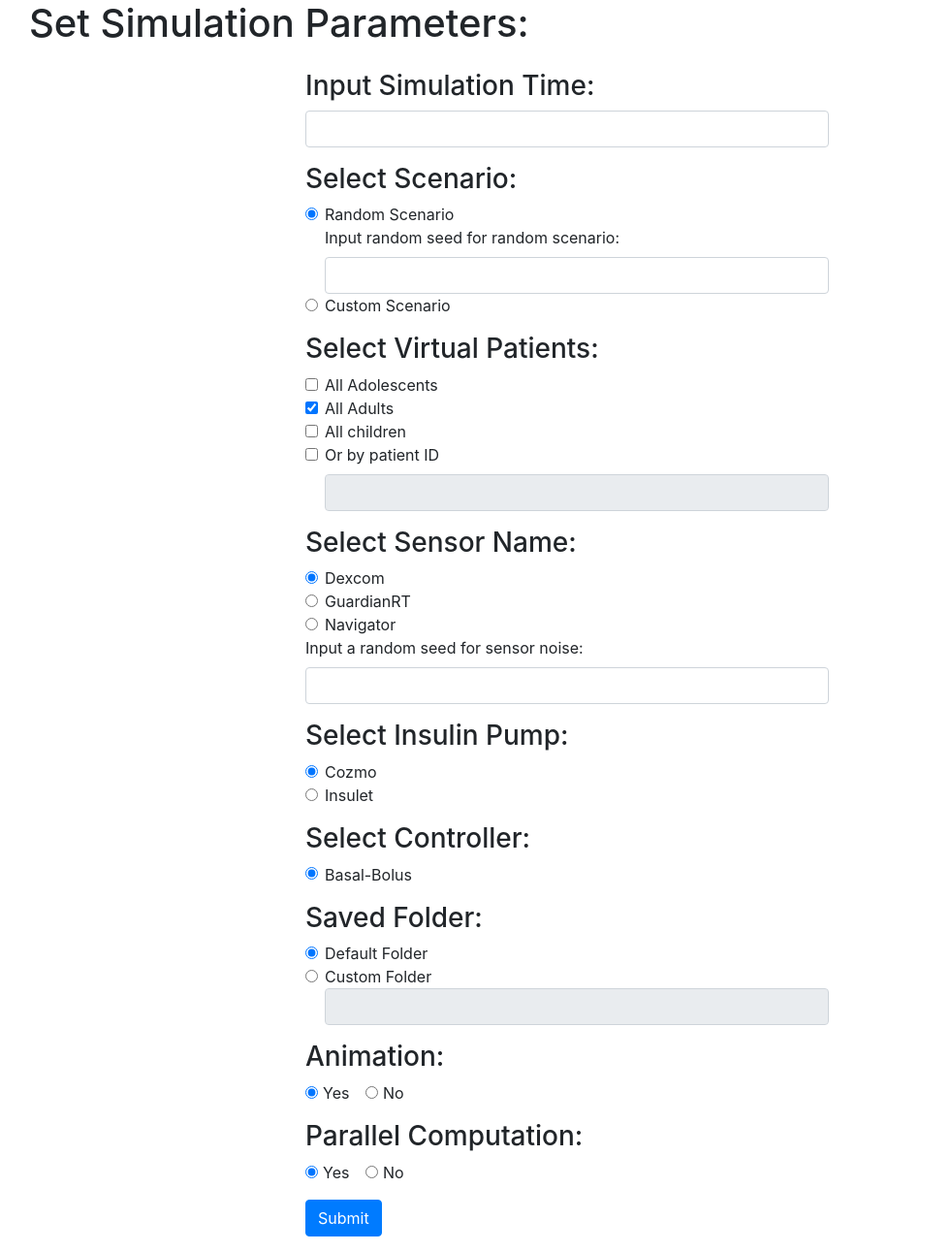
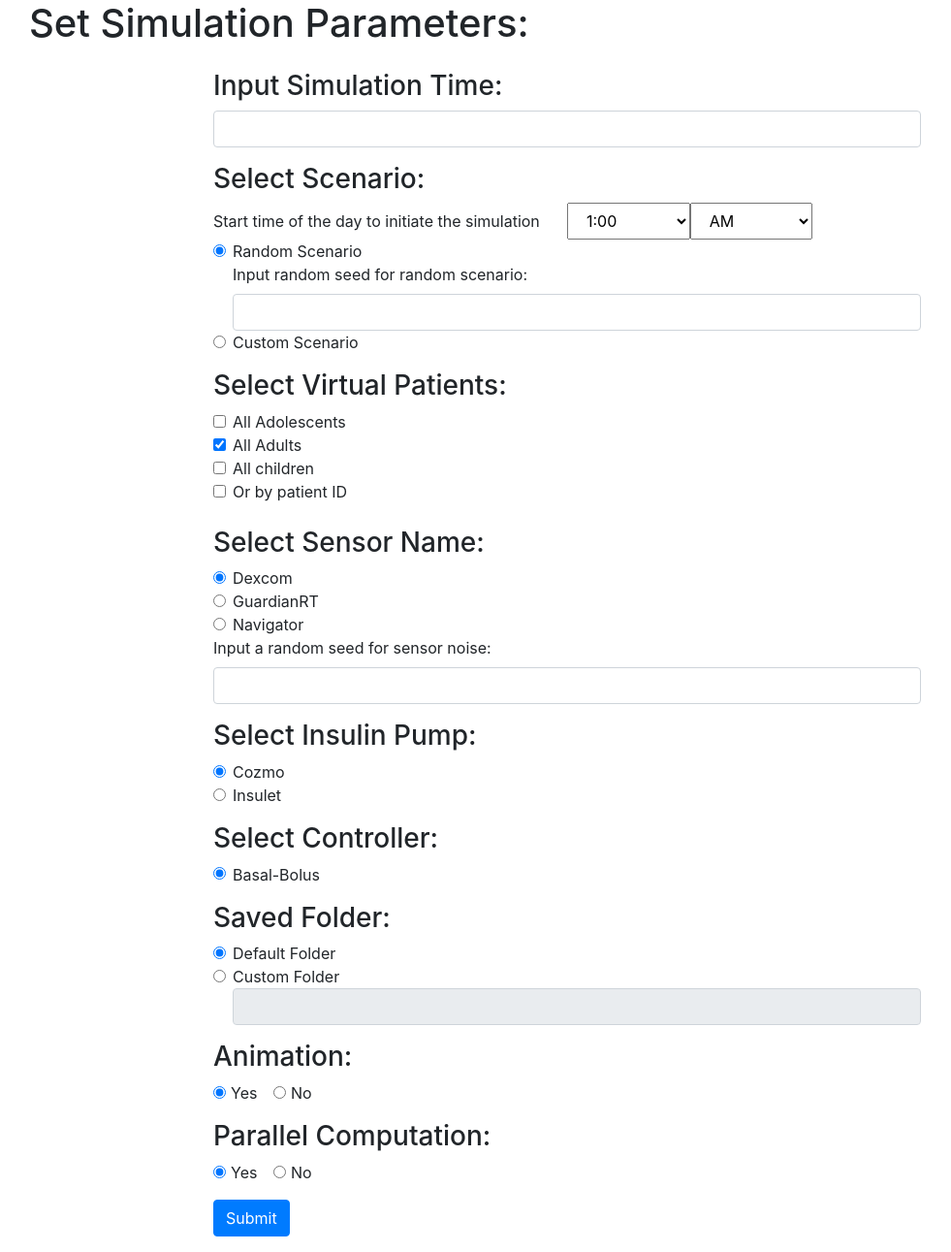
Before and after one commit to xiaoxiaomeng0/simglucose-dashboard, a Flask app: page /simulate in a window 1280 px wide. Shown: the whole page at 97% size, without its empty margins (55-1036 px from the left). Run offline with Flask 2, Linux system fonts and the light colour scheme; parts of the project's set-up code (start-up, migrations or seed data) failed here and were passed over; some libraries are stand-ins or nearby versions.

Commit message:
simulation success

```diff
--- a/main.py
+++ b/main.py
@@ -1,7 +1,20 @@
-import re
-from flask import Flask, render_template, url_for, request
+from flask import Flask, render_template, url_for, request, redirect
 from flask_bootstrap import Bootstrap
 from flask_sqlalchemy import SQLAlchemy
+# from static.util.catch_keyerror import catch_keyerror
+from static.util.selection import select_path, select_animate, select_parallel, select_scenario, build_env, select_controller
+# from simglucose.simulation.user_interface import build_envs
+from simglucose.simulation.sim_engine import SimObj, batch_sim
+from simglucose.analysis.report import report
+from datetime import timedelta
+import copy
+import pkg_resources
+import pandas as pd
+
+
+PATIENT_PARA_FILE = pkg_resources.resource_filename(
+    'simglucose', 'params/vpatient_params.csv')
+patient_params = pd.read_csv(PATIENT_PARA_FILE)
 
 
 app = Flask(__name__)
@@ -17,8 +30,27 @@ def home():
 @app.route("/simulate", methods=["GET", "POST"])
 def simulate():
     if request.method == "POST":
-        print(request.form)
-    return render_template("start_simulate.html")
+        sim_time = timedelta(float(request.form["sim-time"]))
+        scenario, start_time = select_scenario()
+        controller = select_controller()
+        save_path = select_path()
+        animate = select_animate()
+        parallel = select_parallel()
+        envs = build_env(scenario, start_time)
+        ctrllers = [copy.deepcopy(controller) for _ in range(len(envs))]
+        sim_instances = [SimObj(e,
+                                c,
+                                sim_time,
+                                animate=animate,
+                                path=save_path) for (e, c) in zip(envs, ctrllers)]
+        results = batch_sim(sim_instances, parallel=parallel)
+
+        df = pd.concat(
+            results, keys=[s.env.patient.name for s in sim_instances])
+        results, ri_per_hour, zone_stats, figs, axes = report(df, save_path)
+        return redirect("/")
+
+    return render_template("start_simulate.html", patient_names=patient_params["Name"].values)
 
 
 @app.route("/test")
--- a/static/js/simulate_form.js
+++ b/static/js/simulate_form.js
@@ -1,33 +1,88 @@
-function disableScenarioSeedBox() {
-    const random_scenario = document.getElementById("random-scenario");
-    const txt_random_seed = document.getElementById("random-seed");
-    txt_random_seed.disabled = random_scenario.checked ? false : true;
-    if (!txt_random_seed.disabled) {
-        txt_random_seed.focus();
+// add start-hour time options
+
+// const option_head = document.createElement("option");
+// const option_head_text = document.createTextNode("Select start time");
+// const option_head_selected = document.createAttribute("selected");
+// option_head.appendChild(option_head_text);
+// option_head.setAttributeNode(option_head_selected);
+
+const select_time_element = document.getElementById("start-time-hour");
+// select_time_element.appendChild(option_head_text);
+for (let i = 1; i <= 12; i++) {
+  const option = document.createElement("option");
+  const option_text = document.createTextNode(`${i}:00`);
+  const option_text_value = document.createAttribute("value");
+  option_text_value.value = `${i}:00`;
+  option.appendChild(option_text);
+  option.setAttributeNode(option_text_value);
+  select_time_element.appendChild(option);
+}
+
+const select_period_element = document.getElementById("start-time-period");
+// select_period_element.appendChild(option_head_text);
+const period_list = ["AM", "PM"];
+for (let item of period_list) {
+  const option = document.createElement("option");
+  const option_text = document.createTextNode(item);
+  const option_text_value = document.createAttribute("value");
+  option_text_value.value = item;
+  option.appendChild(option_text);
+  option.setAttributeNode(option_text_value);
+  select_period_element.appendChild(option);
+}
+
+function hideCustomScenario() {
+  const random_seed_div = document.querySelector(".random-scenario-seed");
+  const custom_scenario_chkbox = document.getElementById(
+    "custom-scenario-chkbox"
+  );
+  const custom_scenario_detail = document.getElementsByClassName(
+    "custom-scenario-detail"
+  );
+  if (custom_scenario_chkbox.checked) {
+    for (let item of custom_scenario_detail) {
+      console.log(item);
+      item.style.display = "flex";
+      random_seed_div.style.display = "none";
+    }
+  } else {
+    for (let item of custom_scenario_detail) {
+      item.style.display = "none";
+      random_seed_div.style.display = "block";
     }
   }
+}
+
 function disablePatientIDBox() {
-    const custom_patientID_chkbox = document.getElementById("custom-patientID-chkbox");
-    const custom_patientID_input = document.getElementById("custom-patientID-input");
-    const all_adolescents = document.getElementById("all-adolescents")
-    const all_adults = document.getElementById("all-adults")
-    const all_children = document.getElementById("all-children")
-    custom_patientID_input.disabled = custom_patientID_chkbox.checked ? false : true;
-    if (!custom_patientID_input.disabled) {
-        custom_patientID_input.focus();
-        all_adolescents.disabled = true
-        all_adults.disabled = true
-        all_children.disabled = true
+  const custom_patientID_chkbox = document.getElementById(
+    "custom-patientID-chkbox"
+  );
+  const custom_patientID_div_chkbox =
+    document.getElementsByClassName("custom-patientID");
+
+  const all_adolescents = document.getElementById("all-adolescents");
+  const all_adults = document.getElementById("all-adults");
+  const all_children = document.getElementById("all-children");
+  if (custom_patientID_chkbox.checked) {
+    for (let item of custom_patientID_div_chkbox) {
+      item.style.display = "block";
+    }
+    all_adolescents.disabled = true;
+    all_adults.disabled = true;
+    all_children.disabled = true;
   } else {
-        all_adolescents.disabled = false
-        all_adults.disabled = false
-        all_children.disabled = false
+    for (let item of custom_patientID_div_chkbox) {
+      item.style.display = "none";
+    }
+    all_adolescents.disabled = false;
+    all_adults.disabled = false;
+    all_children.disabled = false;
   }
 }
 
 function disablePathBox() {
   const custom_path_radio = document.getElementById("custom-path-radio");
-    const custom_path_input= document.getElementById("custom-path-input");
+  const custom_path_input = document.getElementById("custom-path-input");
   custom_path_input.disabled = custom_path_radio.checked ? false : true;
   if (custom_path_input.disabled) {
     custom_path_input.focus();
--- /dev/null
+++ b/static/util/catch_keyerror.py
@@ -0,0 +1,6 @@
+def catch_keyerror(form, key):
+    try:
+        result = form[key]
+    except KeyError:
+        result = None
+    return result
--- a/templates/start_simulate.html
+++ b/templates/start_simulate.html
@@ -4,32 +4,77 @@
 <div class="container">
     <h1 class="mx-auto">Set Simulation Parameters:</h1>
     <form class="row" action="{{url_for('simulate')}}" method="POST">
-        <div class="col-md-6 mb-3 mx-auto">
+        <div class="col-md-8 mb-3 mx-auto">
             <div class="my-3">
                 <h3 for="sim-time" class="form-label">Input Simulation Time:</h3>
                 <input type="text" class="form-control" id="sim-time" name="sim-time">
             </div>
             <div class="my-3">
                 <h3 class="form-text">Select Scenario:</h3>
+                <div class="row">
+                    <label for="start-hour" class="col-sm-6 col-form-label">Start time of the day to initiate the
+                        simulation</label>
+
+                    <select name="start-hour" id="start-time-hour" class="form-select col-sm-2">
+                    </select>
+                    <select name="start-period" id="start-time-period" class="form-select col-sm-2">
+                    </select>
+
+
+                </div>
                 <div class="form-check">
                     <div class="row">
                         <div class="col-6">
                             <input type="radio" class="form-check-input" id="random-scenario" value="1" name="scenario"
-                                onclick="disableScenarioSeedBox()" checked>
-                            <label for="scenario1" class="form-check-label">Random Scenario</label>
+                                onclick="hideCustomScenario()" checked>
+                            <label for="random-scenario" class="form-check-label">Random Scenario</label>
                         </div>
                     </div>
                     <div>
-                        <div class="ps-3">
+                        <div class="ps-3 random-scenario-seed">
                             <label for="random-seed"> Input random seed for random scenario:</label>
-                            <input type="number" class="form-control d-inline" id="random-seed" name="random-seed">
+                            <input type="number" class="form-control" id="random-seed" name="random-seed">
                         </div>
                     </div>
                 </div>
                 <div class="form-check">
-                    <input type="radio" class="form-check-input" id="custom-scenario" name="scenario" value="2"
-                        onclick="disableScenarioSeedBox()">
-                    <label for="scenario2" class="form-check-label">Custom Scenario</label>
+                    <input type="radio" class="form-check-input" id="custom-scenario-chkbox" name="scenario" value="2"
+                        onclick="hideCustomScenario()">
+                    <label for="custom-scenario-chkbox" class="form-check-label">Custom Scenario</label>
+                    <div class="form-row custom-scenario-detail" style="display: none">
+                        <div class="col-md-6">
+                            <label for="breakfast-time" class="col-form-label">Breakfast Time (hr)</label>
+                            <input type="text" class="form-control" id="breakfast-time" name="breakfast-time">
+                        </div>
+                        <div class="col-md-6">
+                            <label for="breakfast-size" class="col-form-label">Breakfast Size (g)</label>
+                            <input type="text" class="form-control" id="breakfast-size" name="breakfast-size">
+                        </div>
+                        <div class="col-md-6">
+                            <label for="lunch-time" class="col-form-label">Lunch Time (hr)</label>
+                            <input type="text" class="form-control" id="lunch-time" name="lunch-time">
+                        </div>
+                        <div class="col-md-6">
+                            <label for="lunch-size" class="col-form-label">Lunch Size (g)</label>
+                            <input type="text" class="form-control" id="lunch-size" name="lunch-size">
+                        </div>
+                        <div class="col-md-6">
+                            <label for="dinner-time" class="col-form-label">Dinner Time (hr)</label>
+                            <input type="text" class="form-control" id="dinner-time" name="dinner-time">
+                        </div>
+                        <div class="col-md-6">
+                            <label for="dinner-size" class="col-form-label">Dinner Size (g)</label>
+                            <input type="text" class="form-control" id="dinner-size" name="dinner-size">
+                        </div>
+                        <div class="col-md-6">
+                            <label for="snack-time" class="col-form-label">Snack Time (hr)</label>
+                            <input type="text" class="form-control" id="snack-time" name="snack-time">
+                        </div>
+                        <div class="col-md-6">
+                            <label for="snack-size" class="col-form-label">Snack Size (g)</label>
+                            <input type="text" class="form-control" id="snack-size" name="snack-size">
+                        </div>
+                    </div>
                 </div>
             </div>
             <div class="mb-3">
@@ -59,23 +104,33 @@
                     <input class="form-check-input" type="checkbox" value="4" id="custom-patientID-chkbox"
                         name="patientID" onclick="disablePatientIDBox()">
                     <label for="custom-patientID-chkbox"> Or by patient ID</label>
-                    <input type="text" class="form-control d-inline" id="custom-patientID-input" name="patientID"
-                        disabled="disabled">
+                    <div class="row custom-patientID" style="display: none">
+                        {% for p_name in patient_names %}
+                        <div class="form-check form-check-inline col-md-4 col-lg-3 col-xl-2 ">
+                            <input type="checkbox" class="form-check-input" id="{{p_name}}" name="{{p_name}}"
+                                value="{{p_name}}">
+                            <label for="{{p_name}}" class="form-check-label">{{p_name}}</label>
+                        </div>
+                        {% endfor %}
+                    </div>
+
+                    <!-- <input type="text" class="form-control d-inline" id="custom-patientID-input" name="patientID"
+                        disabled="disabled"> -->
                 </div>
 
             </div>
             <div class="mb-3">
                 <h3 class="form-text">Select Sensor Name:</h3>
                 <div class="form-check">
-                    <input type="radio" class="form-check-input" id="dexcom" name="sensor" value="1" checked>
+                    <input type="radio" class="form-check-input" id="dexcom" name="sensor" value="Dexcom" checked>
                     <label for="dexcom" class="form-check-label">Dexcom</label>
                 </div>
                 <div class="form-check">
-                    <input type="radio" class="form-check-input" id="guardianRT" name="sensor" value="2">
+                    <input type="radio" class="form-check-input" id="guardianRT" name="sensor" value="GuardianRT">
                     <label for="guardianRT" class="form-check-label">GuardianRT</label>
                 </div>
                 <div class="form-check">
-                    <input type="radio" class="form-check-input" id="navigator" name="sensor" value="3">
+                    <input type="radio" class="form-check-input" id="navigator" name="sensor" value="Navigator">
                     <label for="navigator" class="form-check-label">Navigator</label>
                 </div>
                 <div class="ps-3">
@@ -86,30 +141,31 @@
             <div class="mb-3">
                 <h3 class="form-text">Select Insulin Pump:</h3>
                 <div class="form-check">
-                    <input type="radio" class="form-check-input" id="cozmo" name="pump" value="1" checked>
+                    <input type="radio" class="form-check-input" id="cozmo" name="pump" value="Cozmo" checked>
                     <label for="cozmo" class="form-check-label">Cozmo</label>
                 </div>
                 <div class="form-check">
-                    <input type="radio" class="form-check-input" id="insulet" name="pump" value="2">
+                    <input type="radio" class="form-check-input" id="insulet" name="pump" value="Insulet">
                     <label for="insulet" class="form-check-label">Insulet</label>
                 </div>
             </div>
             <div class="mb-3">
                 <h3 class="form-text">Select Controller:</h3>
                 <div class="form-check">
-                    <input type="radio" class="form-check-input" id="basal-bolus" name="controller" value="1" checked>
+                    <input type="radio" class="form-check-input" id="basal-bolus" name="controller" value="basal-bolus"
+                        checked>
                     <label for="basal-bolus" class="form-check-label">Basal-Bolus</label>
                 </div>
             </div>
             <div class="mb-3">
                 <h3 class="form-text">Saved Folder:</h3>
                 <div class="form-check">
-                    <input type="radio" class="form-check-input" id="default-path" name="path" value="1" checked
+                    <input type="radio" class="form-check-input" id="default-path" name="path" value="default" checked
                         onclick="disablePathBox()">
                     <label for="default-path" class="form-check-label">Default Folder</label>
                 </div>
                 <div class="form-check">
-                    <input type="radio" class="form-check-input" id="custom-path-radio" name="path" value="2"
+                    <input type="radio" class="form-check-input" id="custom-path-radio" name="path" value="custom"
                         onclick="disablePathBox()">
                     <label for="custom-path-radio" class="form-check-label">Custom Folder</label>
                     <input type="text" class="form-control" id="custom-path-input" name="custom-path-input"
@@ -119,22 +175,24 @@
             <div class="mb-3">
                 <h3 class="form-text">Animation:</h3>
                 <div class="form-check form-check-inline">
-                    <input type="radio" class="form-check-input" id="with-animation" name="animate" value="1" checked>
+                    <input type="radio" class="form-check-input" id="with-animation" name="animate" value="True"
+                        checked>
                     <label for="with-animation" class="form-check-label">Yes</label>
                 </div>
                 <div class="form-check form-check-inline">
-                    <input type="radio" class="form-check-input" id="no-animation" name="animate" value="2">
+                    <input type="radio" class="form-check-input" id="no-animation" name="animate" value="False">
                     <label for="no-animation" class="form-check-label">No</label>
                 </div>
             </div>
             <div class="mb-3">
                 <h3 class="form-text">Parallel Computation:</h3>
                 <div class="form-check form-check-inline">
-                    <input type="radio" class="form-check-input" id="with-parallel" name="parallel" value="1" checked>
+                    <input type="radio" class="form-check-input" id="with-parallel" name="parallel" value="True"
+                        checked>
                     <label for="with-parallel" class="form-check-label">Yes</label>
                 </div>
                 <div class="form-check form-check-inline">
-                    <input type="radio" class="form-check-input" id="no-parallel" name="parallel" value="2">
+                    <input type="radio" class="form-check-input" id="no-parallel" name="parallel" value="False">
                     <label for="no-parallel" class="form-check-label">No</label>
                 </div>
             </div>
@@ -144,5 +202,5 @@
 </div>
 
 
-<script src="{{ url_for('static', filename='js/simulate_form.js' ) }}"></script>
+<script src="{{ url_for('static', filename='js/simulate_form.js') }}"></script>
 {% include "footer.html" %}
```
Also changed, not shown: static/util/selection.py (added, +141 -0 lines), templates/test.html (+64 -42 lines), static/css/simulate.css (added). Lines whose indentation alone changed are shown as unchanged.
